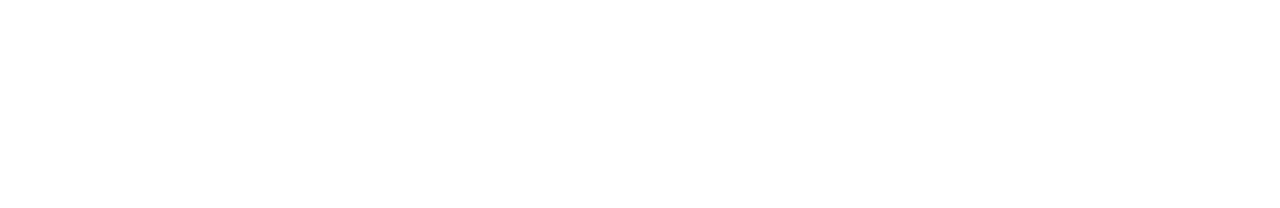
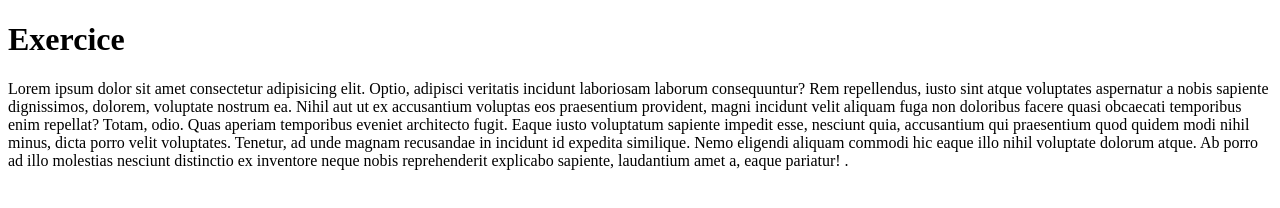
Before and after one commit to Rane1255/exo_git_solo_basic, a plain HTML site: page index.html in a window 1280 px wide. Drawn offline with Linux system fonts and the light colour scheme.

Commit message:
Revert "Fichier index.html"

```diff
--- a/index.html
+++ b/index.html
@@ -6,6 +6,11 @@
     <title>Document</title>
 </head>
 <body>
-
+    <h1>Exercice</h1>
+    <p>Lorem ipsum dolor sit amet consectetur adipisicing elit. Optio, adipisci veritatis incidunt laboriosam laborum consequuntur? Rem repellendus, iusto sint atque voluptates aspernatur a nobis sapiente dignissimos, dolorem, voluptate nostrum ea.
+    Nihil aut ut ex accusantium voluptas eos praesentium provident, magni incidunt velit aliquam fuga non doloribus facere quasi obcaecati temporibus enim repellat? Totam, odio. Quas aperiam temporibus eveniet architecto fugit.
+    Eaque iusto voluptatum sapiente impedit esse, nesciunt quia, accusantium qui praesentium quod quidem modi nihil minus, dicta porro velit voluptates. Tenetur, ad unde magnam recusandae in incidunt id expedita similique.
+    Nemo eligendi aliquam commodi hic eaque illo nihil voluptate dolorum atque. Ab porro ad illo molestias nesciunt distinctio ex inventore neque nobis reprehenderit explicabo sapiente, laudantium amet a, eaque pariatur!
+    .</p>
 </body>
 </html>
```
